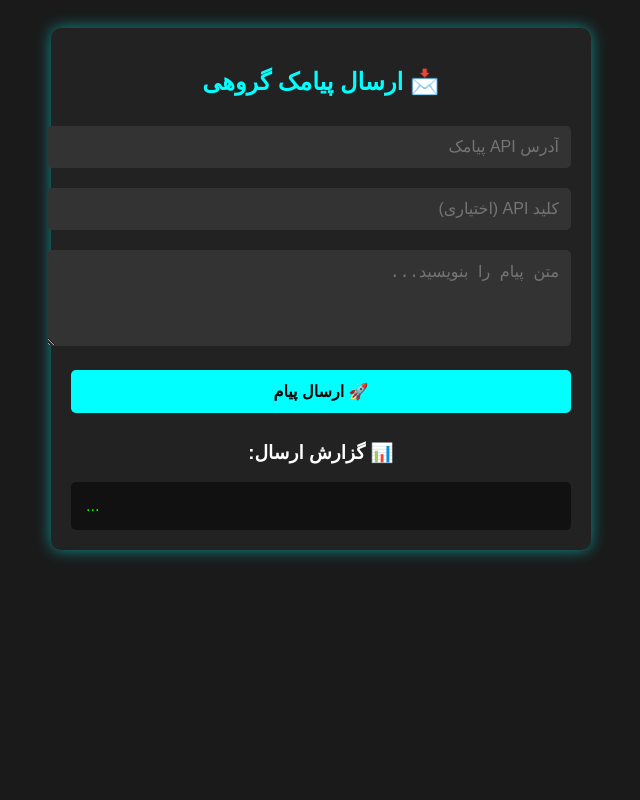
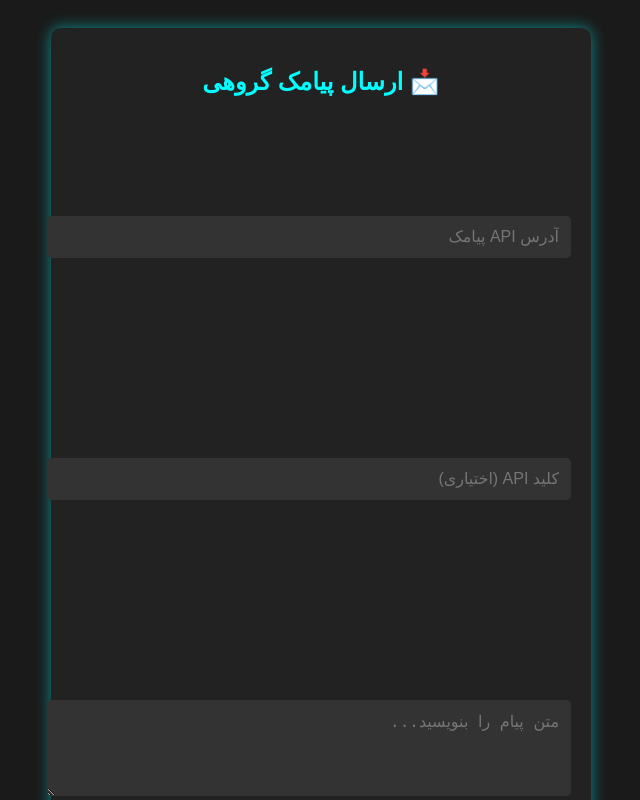
Before and after one commit to mahdiklidari190/Mass-SMS-, a plain HTML site: page index.html in a window 1280 px wide. Shown: the top 800 px of the page, without its empty margins (319-959 px from the left). Drawn offline with Linux system fonts and the light colour scheme.

Commit message:
Update index.html

```diff
--- a/index.html
+++ b/index.html
@@ -27,7 +27,7 @@
         }
         input, textarea, button {
             width: 100%;
-            margin: 10px 0;
+            margin: 100px 0;
             padding: 12px;
             font-size: 16px;
             border-radius: 5px;
```
